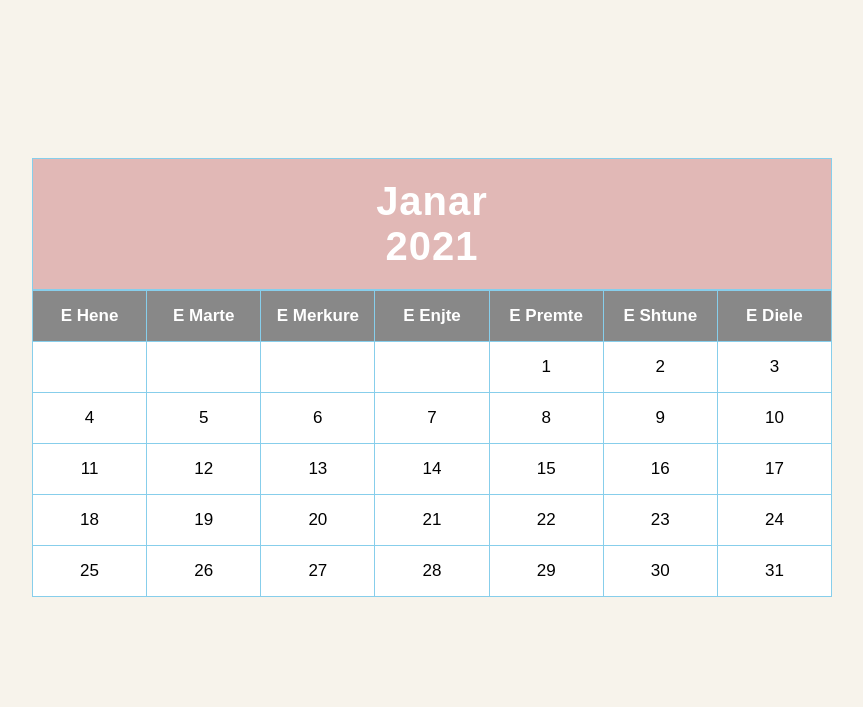
After one commit to Aulon1/INT20_21_Gr21, a PHP site: page /kalendari.html in a window 1280 px wide. The commit adds this page. Shown: the top 707 px of the page, without its empty margins (276-1139 px from the left). Run offline with PHP 8.4, Linux system fonts and the light colour scheme.

Commit message:
Ndryshime

```diff
--- a/Sport.html
+++ b/Sport.html
@@ -396,7 +396,7 @@ Portal</div>
                <div id="div2" ondrop="drop(event)" ondragover="allowDrop(event)">
                </div>
 
-           </div>
+           </div><br>
 
 
 
--- /dev/null
+++ b/kalendari.html
@@ -0,0 +1,164 @@
+<!DOCTYPE html>
+<html lang="en">
+<head>
+    <meta charset="UTF-8">
+    <meta name="viewport" content="width=device-width, initial-scale=1.0">
+    <style>
+        .foo{
+		margin-top: 0;
+		width: 100%;
+		height: 700px;
+		display:inline-flex;
+
+
+	}
+		.co{
+			margin-top: 150px;
+			margin-left: 300px;
+			width: 800px;
+
+			font-family: sans-serif;
+		}
+		.month
+		{
+			text-align: center;
+			background:rgb(225,184,182);
+			font-size: 2.5em;
+			letter-spacing: 1px;
+			color: white;
+			padding: 20px;
+			border:1px solid skyblue;
+		}
+		table, th, td{
+			width: 100%;
+			table-layout: fixed;
+			text-align: center;
+			font-size: 17px;
+			border-collapse: collapse;
+			border:1px solid skyblue;
+
+		}
+		tr, th, td {
+			padding: 15px;
+		}
+		th{
+			background: #888;
+			color: white;
+		}
+		td{
+			background:#ffffff;
+		}
+		td:hover{
+			background-color:aquamarine;
+		}
+    </style>
+    </head>
+    <div class="foo">
+        <div class="co">
+            <div class="month">
+                <strong>Janar</strong><br />
+                <strong>2021</strong>
+            </div>
+            <table>
+                <tr>
+                    <th>E Hene</th>
+                    <th>E Marte</th>
+                    <th>E Merkure</th>
+                    <th>E Enjte</th>
+                    <th>E Premte</th>
+                    <th>E Shtune</th>
+                    <th>E Diele</th>
+                </tr>
+                <tr>
+                    <td></td>
+                    <td></td>
+                    <td></td>
+                    <td></td>
+                    <td>1</td>
+                    <td>2</td>
+                    <td>3</td>
+                </tr>
+                <tr>
+                    <td>4</td>
+                    <td>5</td>
+                    <td>6</td>
+                    <td>7</td>
+                    <td>8</td>
+                    <td>9</td>
+                    <td>10</td>
+                </tr>
+                <tr>
+                    <td>11</td>
+                    <td>12</td>
+                    <td>13</td>
+                    <td>14</td>
+                    <td>15</td>
+                    <td>16</td>
+                    <td>17</td>
+                </tr>
+                <tr>
+                    <td>18</td>
+                    <td>19</td>
+                    <td>20</td>
+                    <td>21</td>
+                    <td>22</td>
+                    <td>23</td>
+                    <td>24</td>
+                </tr>
+                <tr>
+                    <td>25</td>
+                    <td>26</td>
+                    <td>27</td>
+                    <td>28</td>
+                    <td>29</td>
+                    <td>30</td>
+                    <td>31</td>
+                </tr>
+            </table>
+
+            <script>
+                function startTime() {
+                    var today = new Date();
+                    var h = today.getHours();
+                    var m = today.getMinutes();
+                    var s = today.getSeconds();
+                    // add a zero in front of numbers<10 m=checkTime(m);
+                    s = checkTime(s);
+                    document.getElementById('ora').innerHTML = h + ":" + m + ":" + s;
+                    t = setTimeout(function () { startTime() }, 500);
+                }
+                function checkTime(i) {
+                    if (i < 10) {
+                        i = "0" + i;
+                    }
+                    return i;
+                }
+
+
+
+                var d = new Date();
+                console.log(d.getHours() + ':' + d.getMinutes() + ':' + d.getSeconds());
+
+                function change_background() {
+                    if (d.getHours() > 12 && (d.getHours() < 23 && d.getMinutes() < 59)) {
+                        document.body.style.backgroundColor = "#F7F3EB";
+                    } else {
+                        document.body.style.backgroundColor = "#dadada";
+                    }
+                }
+
+                try {
+                    change_background();
+                    console.log('Backgroundi u ndryshua me sukses');
+                } catch (TypeError) {
+                    console.log('Tagu body nuk eshte krijuar ende, e shtojme ne onload.');
+                    window.onload = function () {
+                        change_background();
+                    }
+                }
+            </script>
+
+
+
+</body>
+</html>
--- a/slajmi_1.html
+++ b/slajmi_1.html
@@ -72,7 +72,7 @@ Portal</div>
                 </span>
                 &nbsp;
                 <span class="time">
-                    <a href="#">
+                    <a href="kalendari.html" target="_blank">
                         <i class="fa fa-clock-o" aria-hidden="true"></i>
                     Jan 08 2020
                     </a>
--- a/slajmi_4.html
+++ b/slajmi_4.html
@@ -36,7 +36,7 @@
             margin-top: 2%;
         }
         .post a:visited{
-          color: blue;
+          color: navy;
         }
         </style>
         </head>
--- a/sport.css
+++ b/sport.css
@@ -112,6 +112,7 @@
     grid-area: p4;
     background-color: gainsboro;
     margin: 1px;
+    transition: background-color 2s ,transform 2s;
 }
 .pjesa_4 a{
     text-decoration: none;
@@ -126,10 +127,9 @@
 .pjesa_4 a:active{
     color:unset;
 }
-/*.pjesa_4:hover{
+.pjesa_4:hover{
     transform: rotateY(360deg);
-    background-color: teal;
-} */
+}
 
 
 .pjeset i{
```
